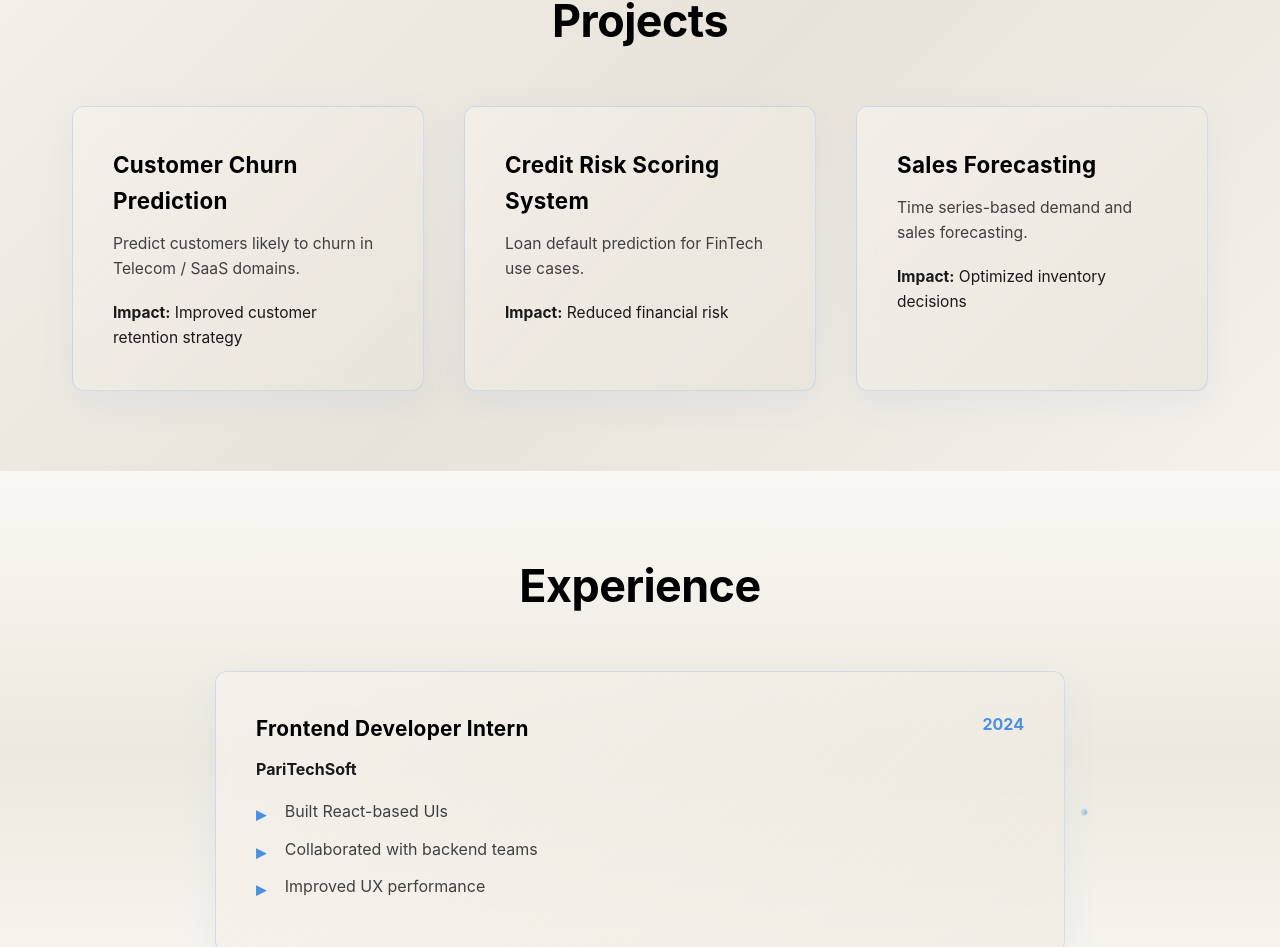
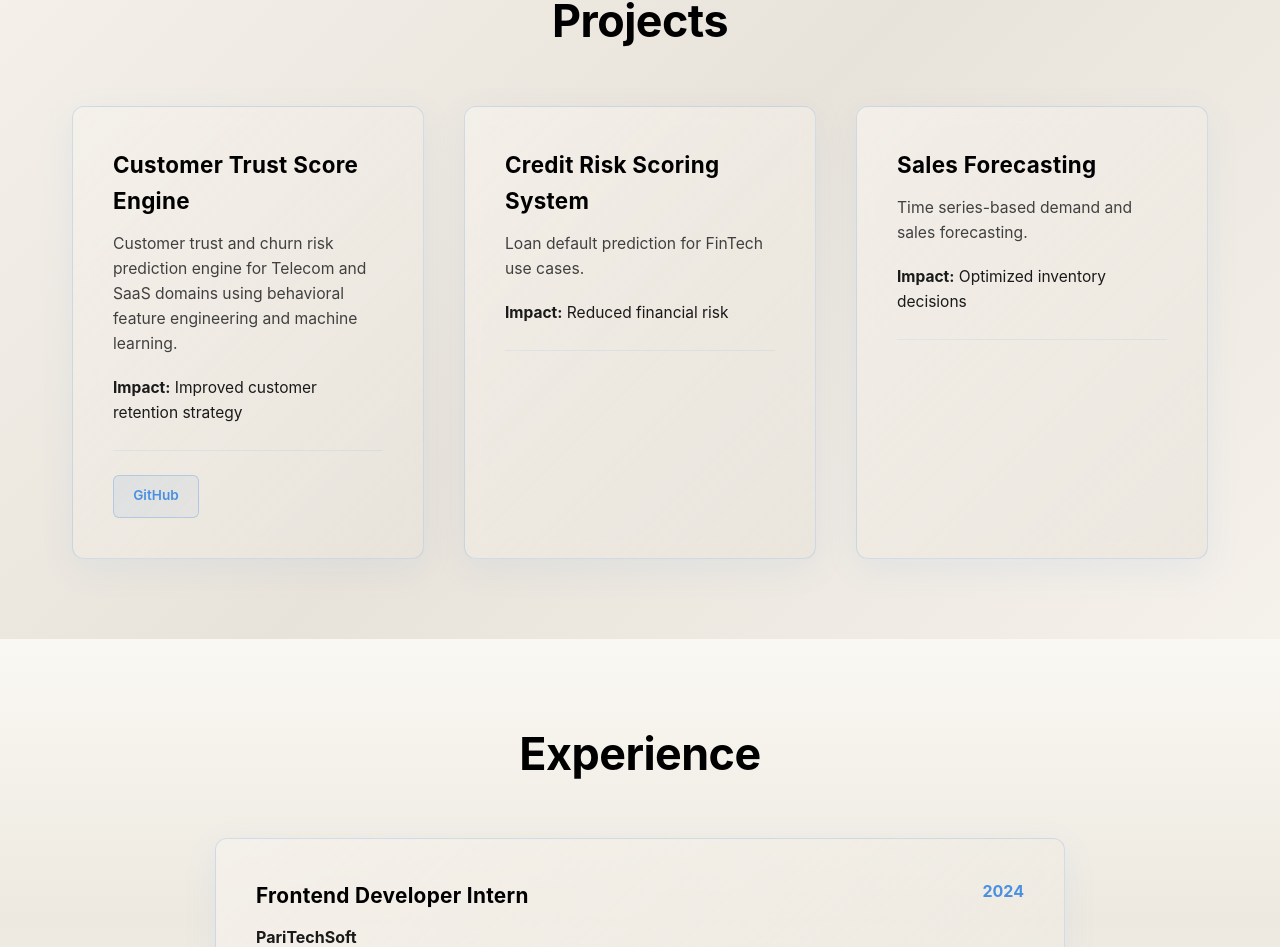
Before and after one commit to harikrishnatb8544-bot/portfolio, a React (Vite) app: page / in a window 1280 px wide. Shown: the part 1471-2418 px from the top of the page. Built offline with nearby package versions, Linux system fonts and the light colour scheme.

Commit message:
Add GitHub buttons to projects with Customer Trust Score Engine link

```diff
--- a/src/components/Projects.jsx
+++ b/src/components/Projects.jsx
@@ -4,24 +4,27 @@ export default function Projects() {
   const projects = [
     {
       id: 1,
-      title: 'Customer Churn Prediction',
-      description: 'Predict customers likely to churn in Telecom / SaaS domains.',
+      title: 'Customer Trust Score Engine',
+      description: 'Customer trust and churn risk prediction engine for Telecom and SaaS domains using behavioral feature engineering and machine learning.',
       stages: ['💡 Design', '🔨 Build', '✅ Test', '🚀 Deploy'],
-      impact: 'Improved customer retention strategy'
+      impact: 'Improved customer retention strategy',
+      github: 'https://github.com/harikrishnatb8544-bot/Customer-Trust-Score-Engine'
     },
     {
       id: 2,
       title: 'Credit Risk Scoring System',
       description: 'Loan default prediction for FinTech use cases.',
       stages: ['💡 Design', '🔨 Build', '✅ Test', '🚀 Deploy'],
-      impact: 'Reduced financial risk'
+      impact: 'Reduced financial risk',
+      github: ''
     },
     {
       id: 3,
       title: 'Sales Forecasting',
       description: 'Time series-based demand and sales forecasting.',
       stages: ['💡 Design', '🔨 Build', '✅ Test', '🚀 Deploy'],
-      impact: 'Optimized inventory decisions'
+      impact: 'Optimized inventory decisions',
+      github: ''
     }
   ];
 
@@ -38,6 +41,19 @@ export default function Projects() {
               <p className="project-impact">
                 <strong>Impact:</strong> {project.impact}
               </p>
+
+              <div className="project-actions">
+                {project.github && (
+                  <a
+                    href={project.github}
+                    target="_blank"
+                    rel="noopener noreferrer"
+                    className="project-button github-button"
+                  >
+                    GitHub
+                  </a>
+                )}
+              </div>
             </div>
           ))}
         </div>
--- a/src/index.css
+++ b/src/index.css
@@ -628,6 +628,47 @@ html {
   font-family: -apple-system, BlinkMacSystemFont, 'Segoe UI', 'Roboto', sans-serif;
 }
 
+.project-impact {
+  color: var(--text-muted);
+  margin-bottom: 1.5rem;
+  font-size: 0.95rem;
+  font-family: -apple-system, BlinkMacSystemFont, 'Segoe UI', 'Roboto', sans-serif;
+}
+
+.project-actions {
+  display: flex;
+  gap: 1rem;
+  margin-top: 1.5rem;
+  padding-top: 1.5rem;
+  border-top: 1px solid rgba(74, 144, 226, 0.1);
+}
+
+.project-button {
+  display: inline-flex;
+  align-items: center;
+  justify-content: center;
+  padding: 0.6rem 1.2rem;
+  border-radius: 6px;
+  font-size: 0.85rem;
+  font-weight: 600;
+  text-decoration: none;
+  transition: all 0.3s ease;
+  cursor: pointer;
+  border: 1px solid rgba(74, 144, 226, 0.3);
+}
+
+.github-button {
+  background: linear-gradient(135deg, rgba(74, 144, 226, 0.1) 0%, rgba(74, 144, 226, 0.05) 100%);
+  color: #4a90e2;
+}
+
+.github-button:hover {
+  background: linear-gradient(135deg, rgba(74, 144, 226, 0.2) 0%, rgba(74, 144, 226, 0.1) 100%);
+  border-color: rgba(74, 144, 226, 0.6);
+  transform: translateY(-2px);
+  box-shadow: 0 5px 15px rgba(74, 144, 226, 0.15);
+}
+
 @keyframes subtleGradientShift {
   0% {
     background-color: #faf8f3;
```
